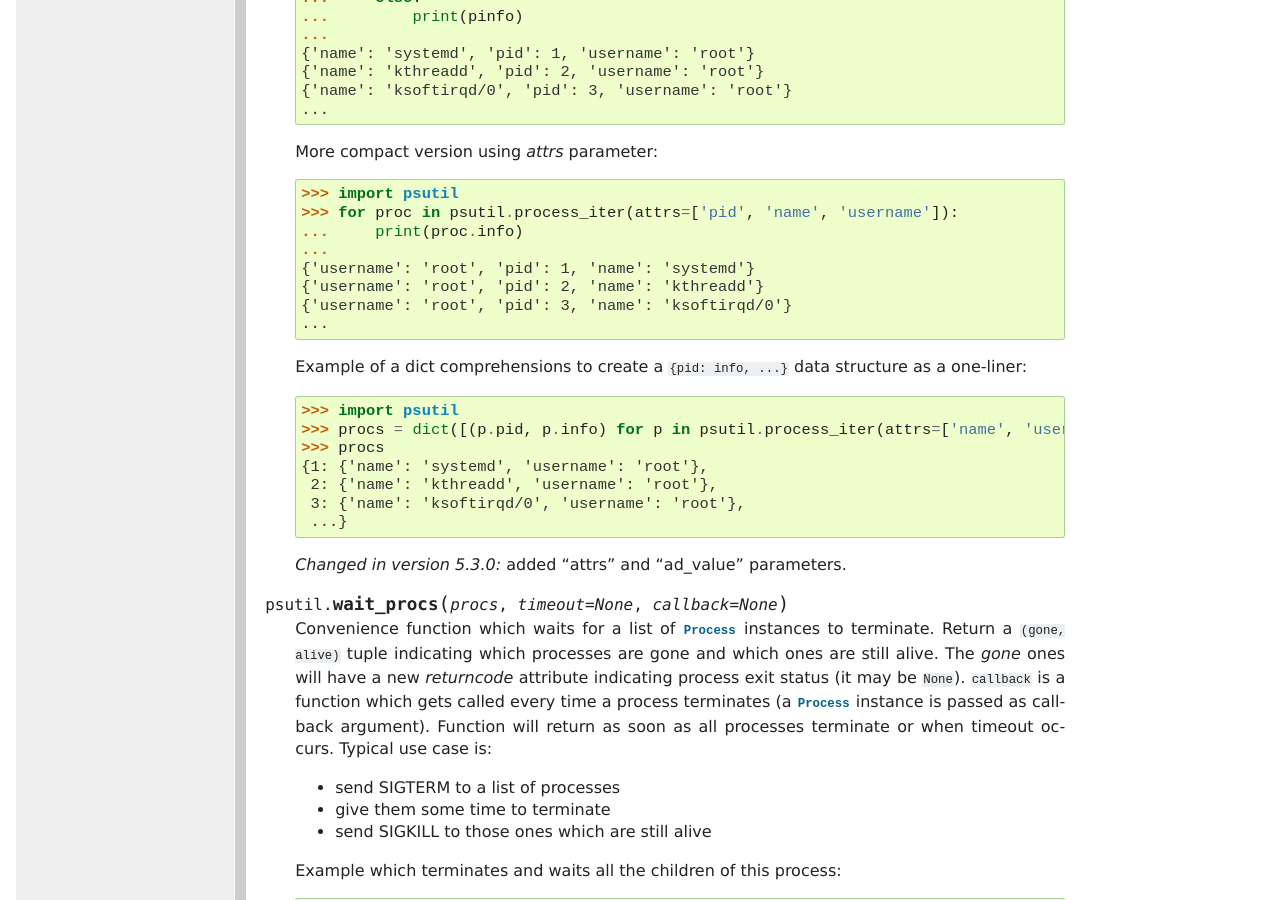
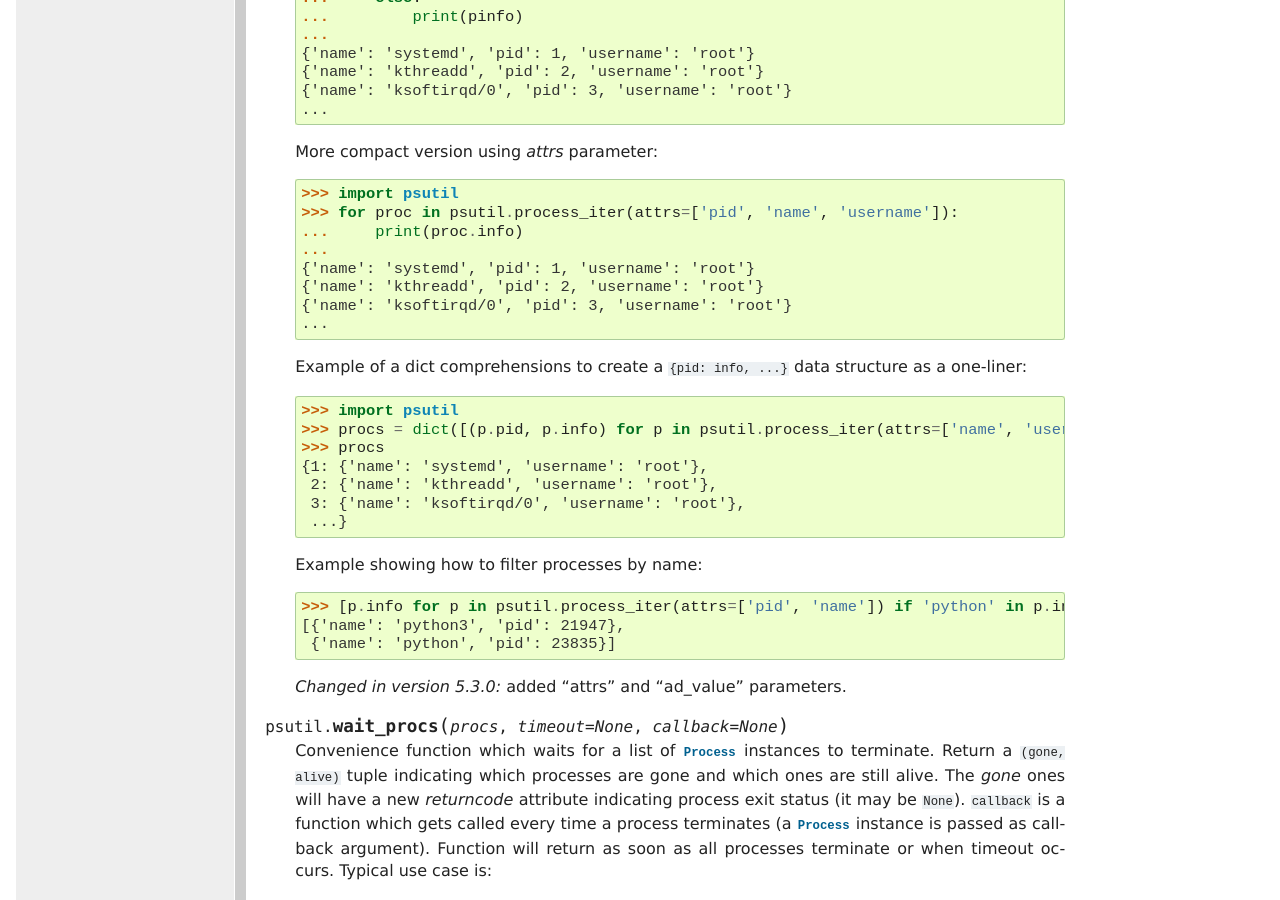
Before and after one commit to giampaolo/psutil, a Sphinx documentation site: the page built from docs/index.rst, in a window 1280 px wide and 900 px high, scrolled down 13220 px. Built offline with Sphinx 7.4.7, drawn with Linux system fonts in a browser that asks for light colours; formulas are drawn with MathJax 3.

Commit message:
update doc

```diff
--- a/docs/index.rst
+++ b/docs/index.rst
@@ -826,9 +826,9 @@ Functions
     >>> for proc in psutil.process_iter(attrs=['pid', 'name', 'username']):
     ...     print(proc.info)
     ...
-    {'username': 'root', 'pid': 1, 'name': 'systemd'}
-    {'username': 'root', 'pid': 2, 'name': 'kthreadd'}
-    {'username': 'root', 'pid': 3, 'name': 'ksoftirqd/0'}
+    {'name': 'systemd', 'pid': 1, 'username': 'root'}
+    {'name': 'kthreadd', 'pid': 2, 'username': 'root'}
+    {'name': 'ksoftirqd/0', 'pid': 3, 'username': 'root'}
     ...
 
   Example of a dict comprehensions to create a ``{pid: info, ...}`` data
@@ -841,6 +841,12 @@ Functions
      2: {'name': 'kthreadd', 'username': 'root'},
      3: {'name': 'ksoftirqd/0', 'username': 'root'},
      ...}
+
+  Example showing how to filter processes by name::
+
+    >>> [p.info for p in psutil.process_iter(attrs=['pid', 'name']) if 'python' in p.info['name']]
+    [{'name': 'python3', 'pid': 21947},
+     {'name': 'python', 'pid': 23835}]
 
   .. versionchanged::
     5.3.0 added "attrs" and "ad_value" parameters.
```
